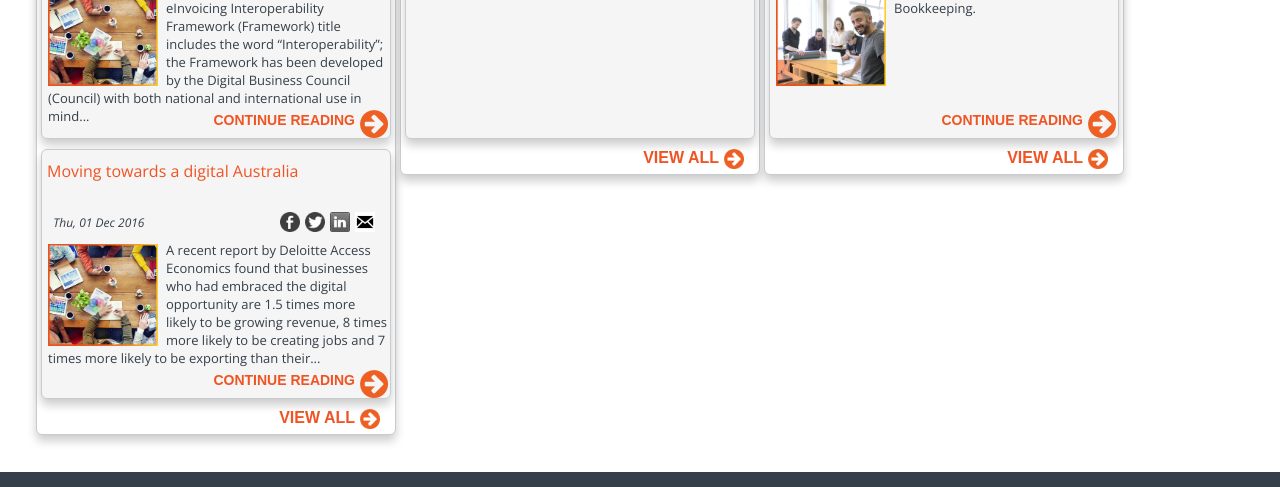
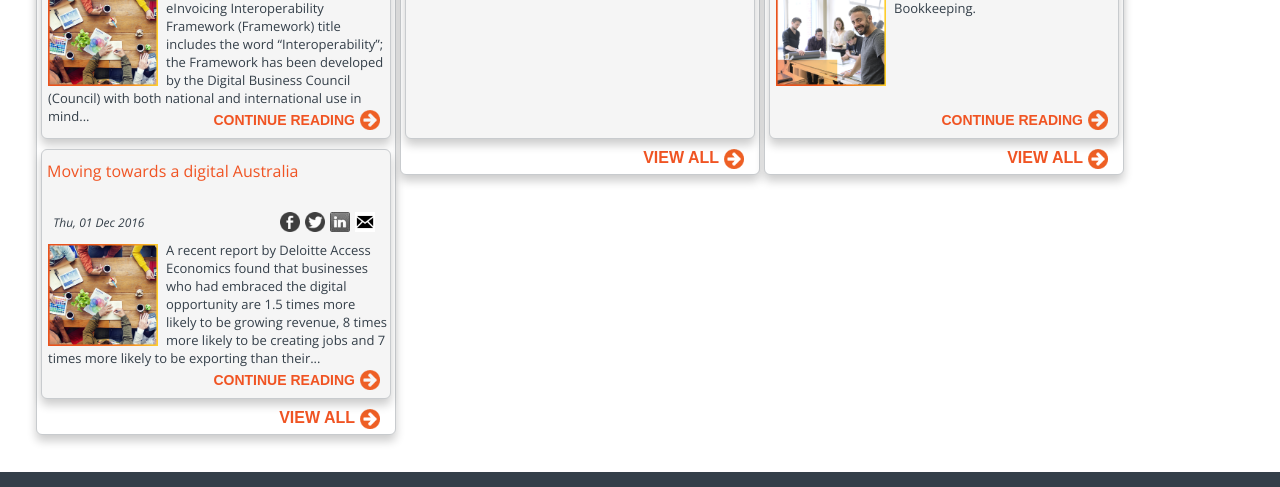
Before and after one commit to Digital-Business-Council/Digital-Business-Council.github.io, a Jekyll site: the page built from pages/business-zone/blogs/media-jump-page.md, in a window 1280 px wide. Shown: the part 556-1043 px from the top of the page. Built offline with Jekyll 4.4.1, drawn with Linux system fonts in a browser that asks for light colours.

Commit message:
Update _common.scss

```diff
--- a/_sass/_common.scss
+++ b/_sass/_common.scss
@@ -385,12 +385,16 @@
       			font-size: 14px;
       			text-decoration: none;
 
-      		&:hover{        		color: $dbc-secondary;
+      			&:hover{
+				color: $dbc-secondary;
       			}
 
       			&.active{
         			color: white;
       			}
+  		}
+		img{
+			width:20px;
 		}
 	}
 }
```
Lines whose indentation alone changed are shown as unchanged.
